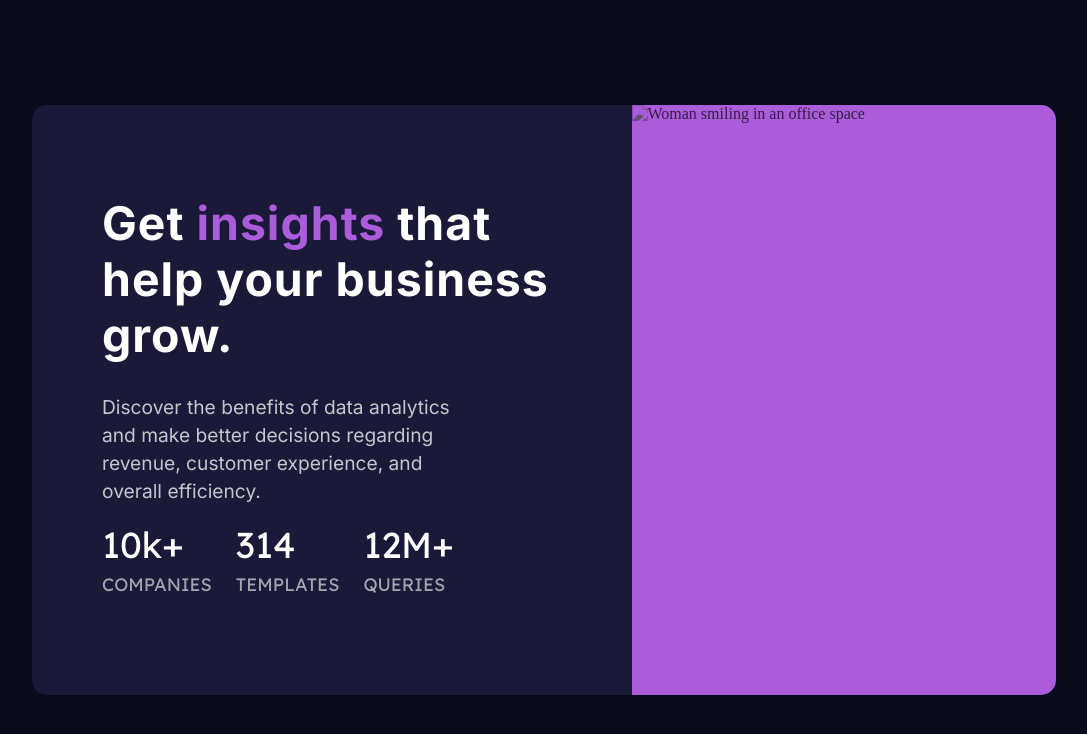
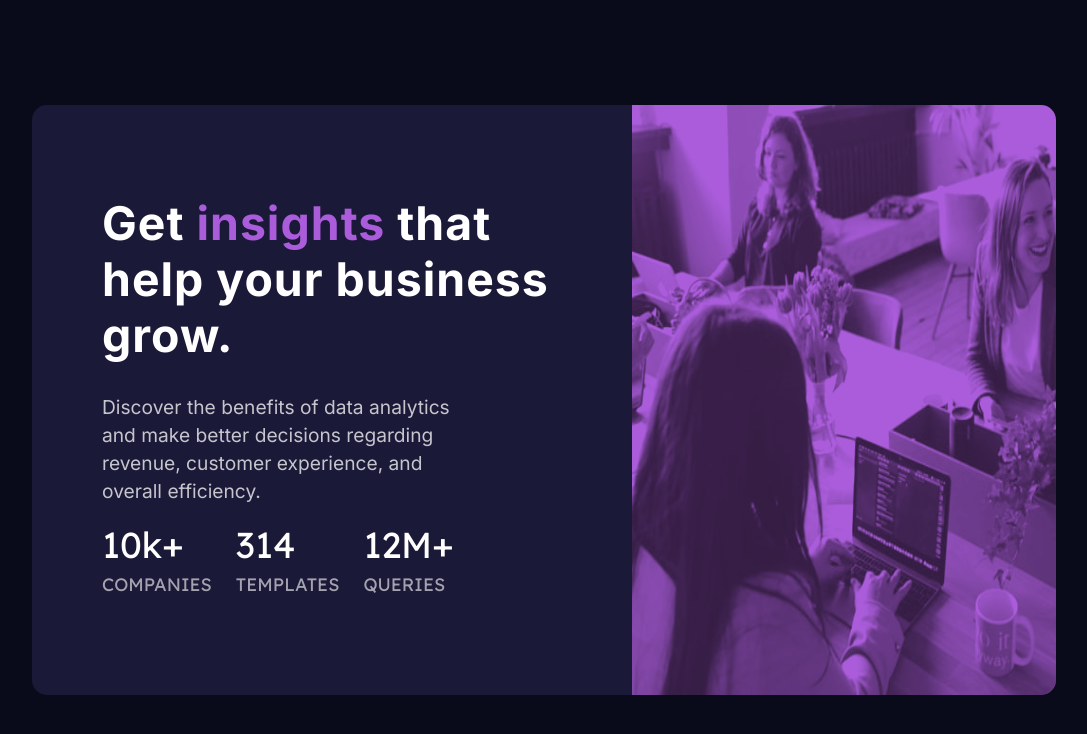
Before and after one commit to mackans95/FrontEndChallengeOne, a plain HTML site: page index.html in a window 1280 px wide. Shown: the whole page, without its empty margins (96-1183 px from the left). Drawn offline with Linux system fonts and the light colour scheme; the site is published under a folder, as on GitHub Pages, so addresses that start at the root find nothing.

Commit message:
Git Pages bug fix number 2

```diff
--- a/index.html
+++ b/index.html
@@ -33,7 +33,7 @@
         </div>
       </div>
       <div class="card__image">
-        <img src="/images/image-header-desktop.jpg" alt="Woman smiling in an office space" />
+        <img src="images/image-header-desktop.jpg" alt="Woman smiling in an office space" />
       </div>
     </div>
 
```
